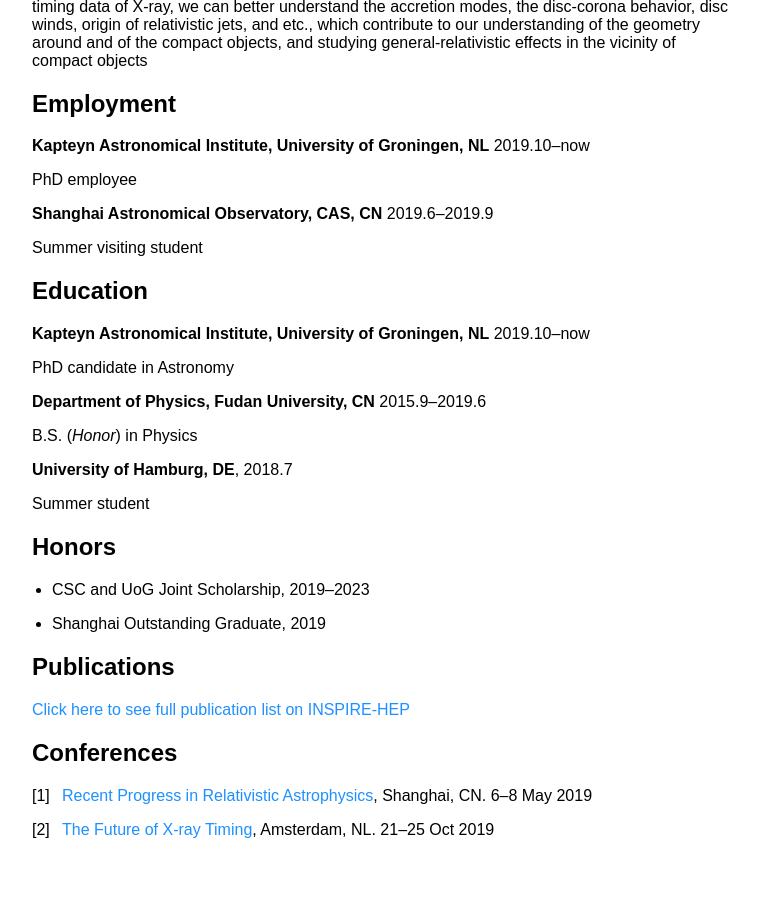
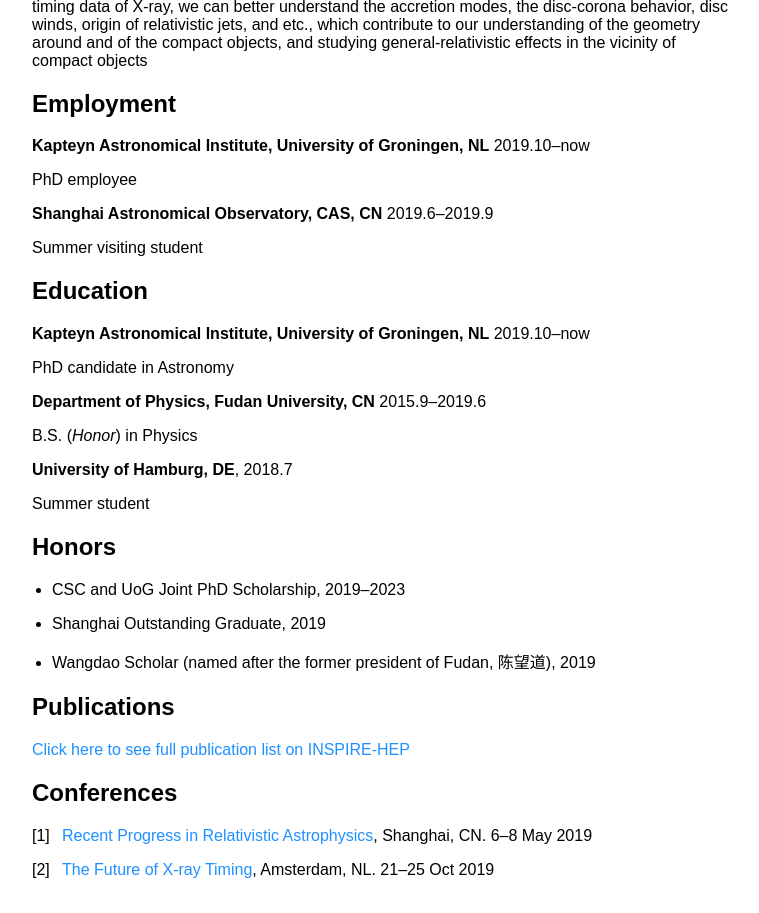
Before and after one commit to lzzyx96txdy/lzzyx96txdy.github.io, a Jekyll site: the page built from index.md, in a window 1280 px wide, cut to the strip 372-1285 px from the top of the page. Shown: the whole strip, without its empty margins (258-1017 px from the left). Built offline with Jekyll 4.4.1, drawn with Linux system fonts in a browser that asks for light colours; our own code applies the rules of GitHub Pages for plain Markdown files; before the commit the page ends 1245 px from its top, so only the background shows below that.

Commit message:
update honors

```diff
--- a/index.md
+++ b/index.md
@@ -42,9 +42,11 @@ Summer student
 
 ## Honors
 
-- CSC and UoG Joint Scholarship, 2019--2023
+- CSC and UoG Joint PhD Scholarship, 2019--2023
 
 - Shanghai Outstanding Graduate, 2019
+
+- Wangdao Scholar (named after the former president of Fudan, 陈望道), 2019
 
 ## Publications
 
```
